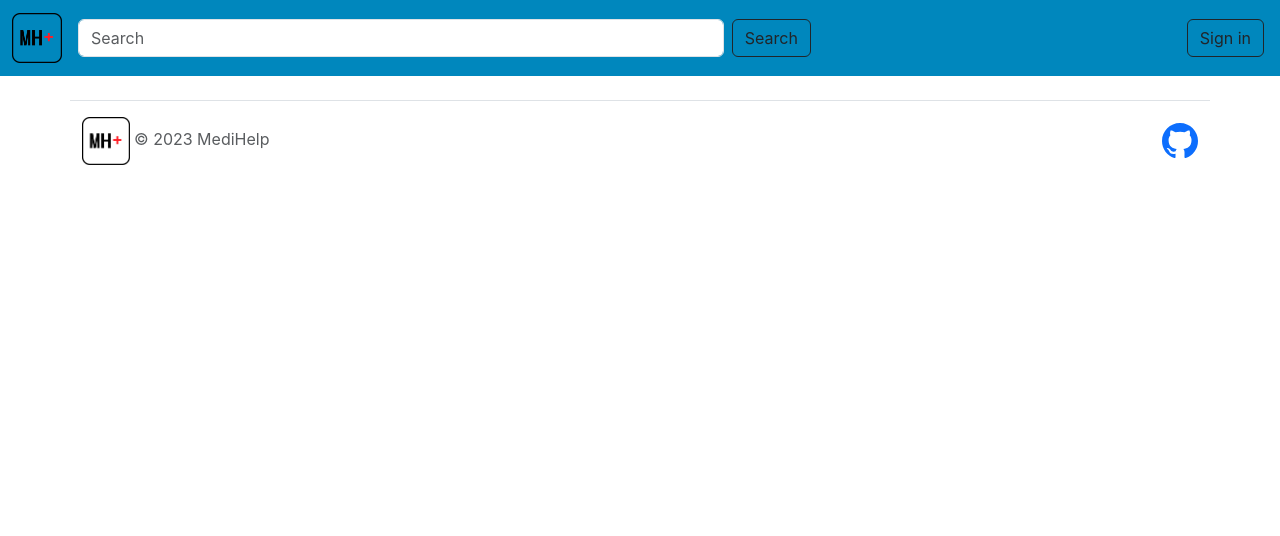
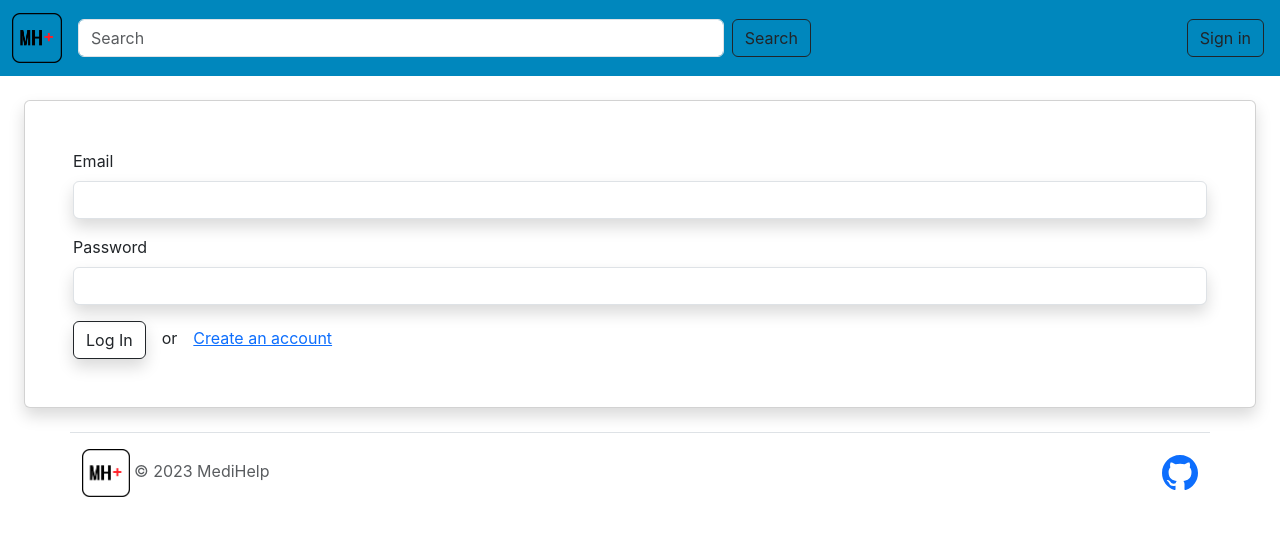
Before and after one commit to Jafor2646/medi-help, a React (Create React App) app in the folder front-end/medi-help-front-end/: page /signup in a window 1280 px wide. Shown: the top 536 px of the page. Built offline with nearby package versions, Linux system fonts and the light colour scheme.

Commit message:
login page added -shuvo

```diff
--- a/front-end/medi-help-front-end/src/App.tsx
+++ b/front-end/medi-help-front-end/src/App.tsx
@@ -7,6 +7,7 @@ import {Redirect, Route, Switch} from "react-router-dom";
 import {ThreadView} from "./layouts/ThreadView/ThreadView";
 import {UserProfile} from "./layouts/Profiles/UserProfile/UserProfile";
 import {LoginPage} from "./Auth/LoginPage";
+import {SignupPage} from "./Auth/SignupPage";
 
 
 function App() {
@@ -29,6 +30,9 @@ function App() {
             <Route path='/login'>
                 <LoginPage/>
             </Route>
+            <Route path='/signup'>
+                <SignupPage/>
+            </Route>
         </Switch>
       <Footer />
     </div>
--- a/front-end/medi-help-front-end/src/Auth/LoginPage.tsx
+++ b/front-end/medi-help-front-end/src/Auth/LoginPage.tsx
@@ -1,22 +1,29 @@
+import {Link} from "react-router-dom";
 
 export const LoginPage = () => {
     return (
-        <form className="d-grid justify-content-center m-4">
+        <div>
+        <form className="card shadow m-4">
+            <div className="m-5">
                 <div className="mb-3">
 
                     <label htmlFor="InputEmail" className="form-label">Email</label>
 
-                <input type="email" className="form-control" id="InputEmail" aria-describedby="emailHelp"/>
+                    <input type="email" className="form-control shadow" id="InputEmail" aria-describedby="emailHelp"/>
 
                 </div>
                 <div className="mb-3">
 
                     <label htmlFor="InputPassword" className="form-label">Password</label>
 
-                <input type="password" className="form-control" id="InputPassword"/>
+                    <input type="password" className="form-control shadow" id="InputPassword"/>
 
                 </div>
-            <button type="submit" className="btn btn-outline-dark">Log In</button>
+                <button type="submit" className="btn btn-outline-dark me-3 shadow">Log In</button>
+                <span className="me-3">or</span>
+                <Link to="/signup">Create an account</Link>
+            </div>
         </form>
+        </div>
     );
 };
--- /dev/null
+++ b/front-end/medi-help-front-end/src/Auth/SignupPage.tsx
@@ -0,0 +1,29 @@
+import {Link} from "react-router-dom";
+
+export const SignupPage = () => {
+    return (
+        <div>
+            <form className="card shadow m-4">
+                <div className="m-5">
+                    <div className="mb-3">
+
+                        <label htmlFor="InputEmail" className="form-label">Email</label>
+
+                        <input type="email" className="form-control shadow" id="InputEmail" aria-describedby="emailHelp"/>
+
+                    </div>
+                    <div className="mb-3">
+
+                        <label htmlFor="InputPassword" className="form-label">Password</label>
+
+                        <input type="password" className="form-control shadow" id="InputPassword"/>
+
+                    </div>
+                    <button type="submit" className="btn btn-outline-dark me-3 shadow">Log In</button>
+                    <span className="me-3">or</span>
+                    <Link to="/signup">Create an account</Link>
+                </div>
+            </form>
+        </div>
+    );
+};
--- a/front-end/medi-help-front-end/src/layouts/NavbarAndFooter/Navbar.tsx
+++ b/front-end/medi-help-front-end/src/layouts/NavbarAndFooter/Navbar.tsx
@@ -1,5 +1,4 @@
 import { Link, NavLink } from "react-router-dom";
-import { SpinnerLoading} from "../utils/SpinnerLoading";
 import {Global} from "../../Auth/UserStatas";
 
 export const Navbar = () => {
```
Lines whose indentation alone changed are shown as unchanged.
